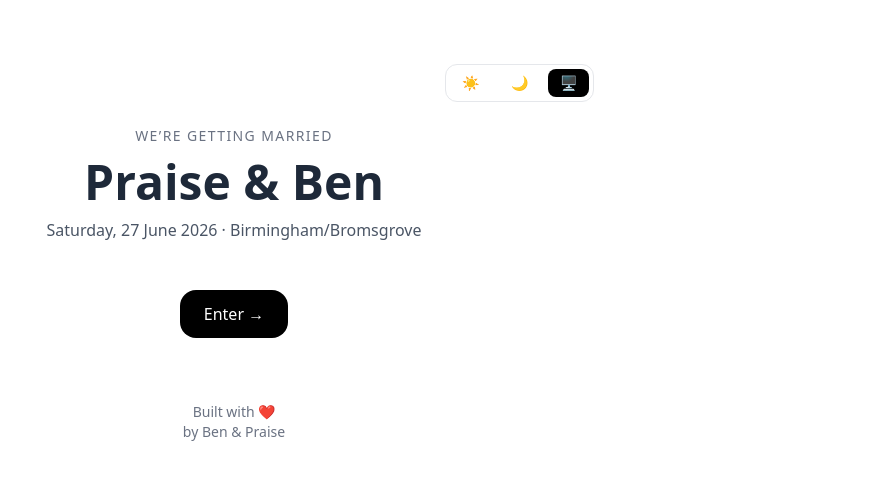
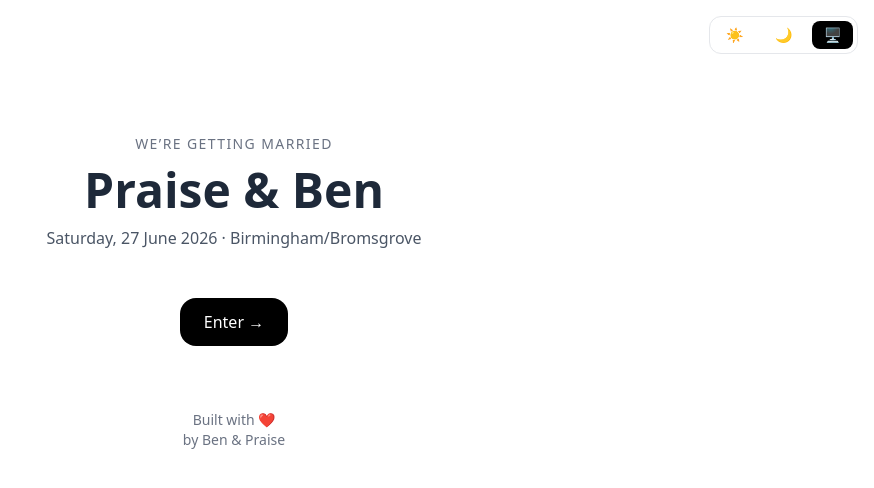
Before and after one commit to ben-pauley/wedding-site, a Next.js app: page / in a window 1280 px wide. Shown: the top 488 px of the page, without its empty margins (406-1280 px from the left). Built offline with nearby package versions, Linux system fonts and the light colour scheme.

Commit message:
made theme toggle available on all pages

```diff
--- a/src/app/layout.js
+++ b/src/app/layout.js
@@ -1,30 +1,36 @@
-import {Geist, Geist_Mono} from "next/font/google";
+import {Geist, Geist_Mono} from "next/font/google"
+import {ThemeProvider} from "@/components/ThemeProvider"
+import ThemeToggle from "@/components/ThemeToggle"
 import "./globals.css";
-import {ThemeProvider} from "@/components/ThemeProvider"
 
 const geistSans = Geist({
   variable: "--font-geist-sans",
   subsets: ["latin"],
-});
+})
 
 const geistMono = Geist_Mono({
   variable: "--font-geist-mono",
   subsets: ["latin"],
-});
+})
 
 export const metadata = {
   title: "The Wedding of Praise & Ben",
   description: "Praise & Ben's Wedding Information",
-};
+}
 
 export default function RootLayout({children}) {
   return (
-    <html lang="en">
-    <body className={`${geistSans.variable} ${geistMono.variable} antialiased`}>
+    <html lang="en" suppressHydrationWarning>
+    <body
+      className={`${geistSans.variable} ${geistMono.variable} antialiased min-h-screen bg-white text-gray-800 dark:bg-neutral-900 dark:text-neutral-100 transition-colors`}
+    >
     <ThemeProvider>
+      <div className="flex justify-end p-4 bg-white dark:bg-neutral-900 transition-colors">
+        <ThemeToggle/>
+      </div>
       {children}
     </ThemeProvider>
     </body>
     </html>
-  );
+  )
 }
--- a/src/app/page.js
+++ b/src/app/page.js
@@ -1,7 +1,6 @@
 "use client"
 
 import {useState} from "react"
-import ThemeToggle from "@/components/ThemeToggle"
 import RSVPForm from "@/components/RSVPForm"
 
 export default function Home() {
@@ -14,11 +13,6 @@ export default function Home() {
   return (
     <main className="min-h-screen bg-white text-gray-800 dark:bg-neutral-900 dark:text-neutral-100 transition-colors">
       <div className="mx-auto max-w-3xl px-6 py-16">
-
-        {/* Top bar */}
-        <div className="flex justify-end mb-6">
-          <ThemeToggle/>
-        </div>
 
         {/* Header */}
         <header className="text-center space-y-3">
```
